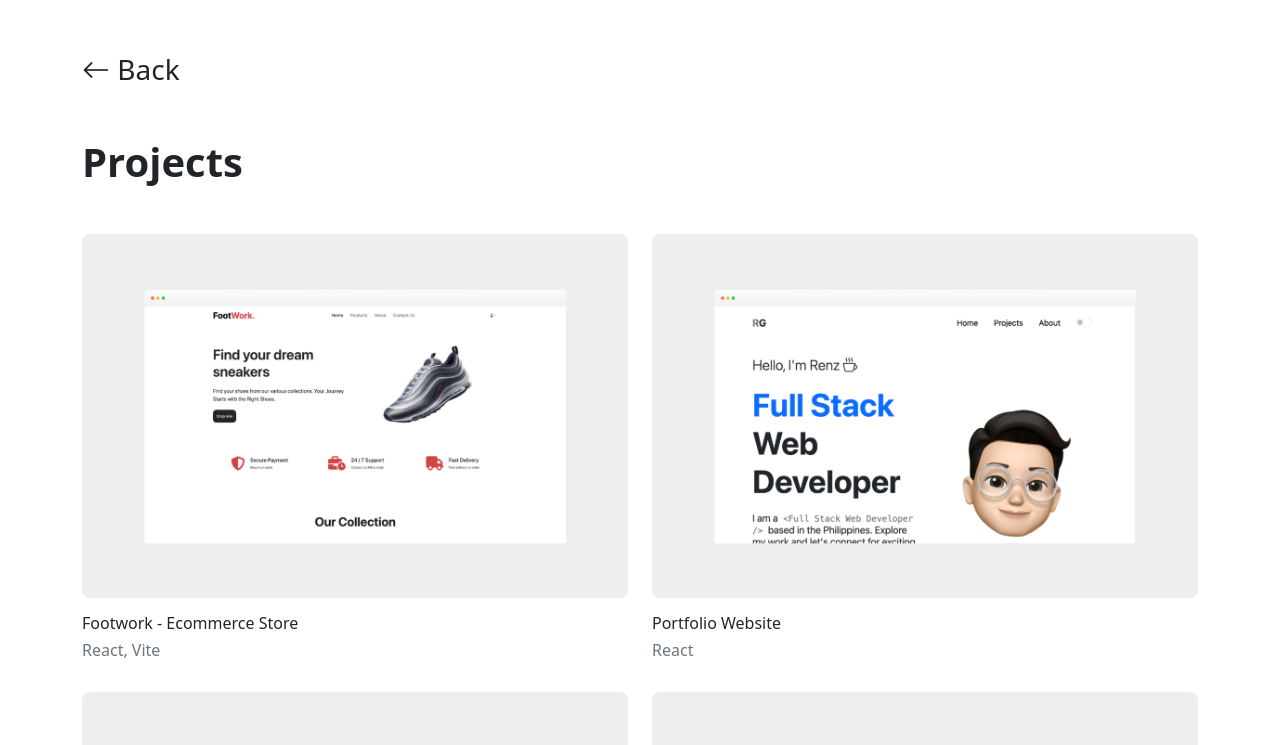
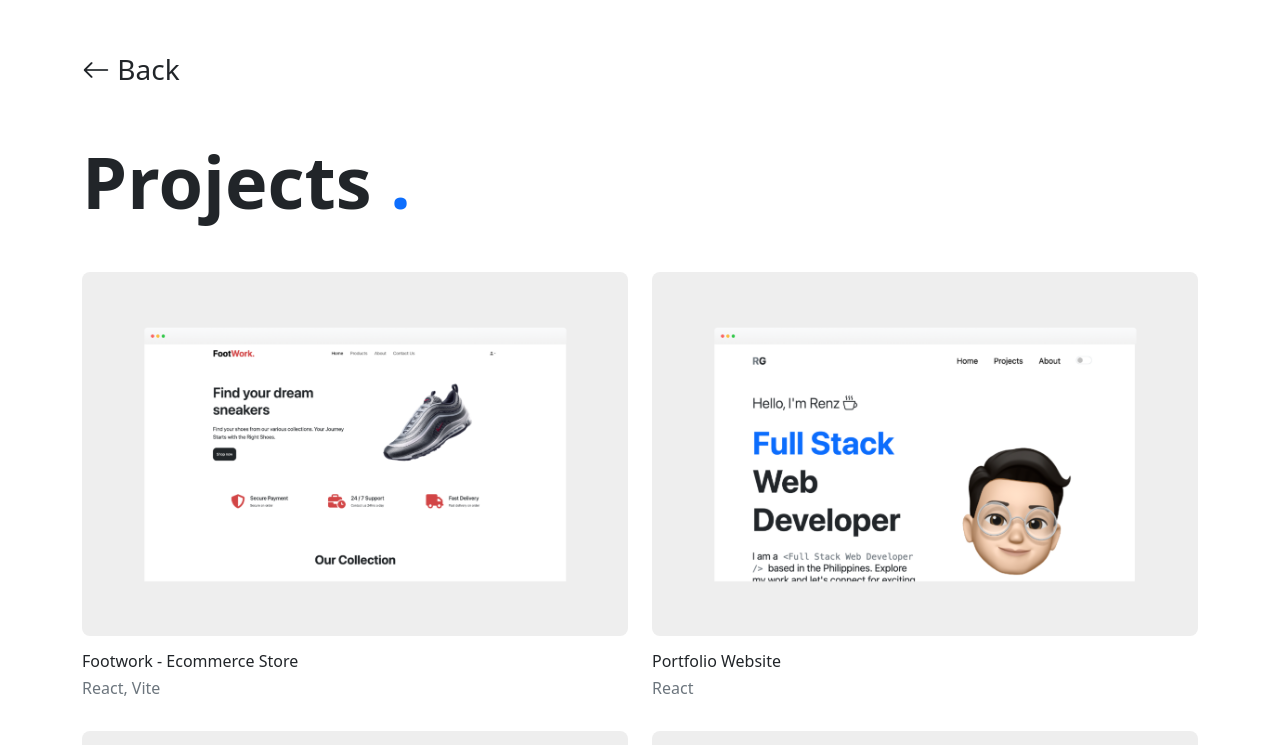
Before and after one commit to renzglrs/portfolio-react, a React (Create React App) app: page /portfolio-react/projects in a window 1280 px wide. Shown: the top 745 px of the page. Built offline with nearby package versions, Linux system fonts and the light colour scheme.

Commit message:
Added about page. Link to cv

```diff
--- a/src/components/BannerButton.js
+++ b/src/components/BannerButton.js
@@ -4,8 +4,8 @@ const BannerButton = () => {
   return(
     <>
       <div className="button-group d-md-flex flex-md-row flex-column gap-3">
-        <Link to="/projects" type="button" className="btn btn-lg btn-dark me-2">Projects <i className="bi bi-arrow-up-right-square-fill"></i></Link>
-        <Link to="/about" type="button" className="btn btn-lg btn-outline-dark me-2">About <i className="bi bi-arrow-up-right-square-fill"></i></Link>
+        <a href="https://drive.google.com/file/d/1xWozCZY0kys6-aZCg2FdAoIL2Z8nfY8z/view?usp=sharing" target="_blank" rel="noreferrer" type="button" className="btn btn-lg btn-dark me-2">Download CV <i className="bi bi-arrow-up-right-square-fill"></i></a>
+        <Link to="/projects" type="button" className="btn btn-lg btn-outline-dark me-2">Projects <i className="bi bi-arrow-up-right-square-fill"></i></Link>
         {/* <Link to="/resume" type="button" className="btn btn-lg btn-outline-dark">Resume <i className="bi bi-arrow-up-right-square-fill"></i></Link>
         <Link to="/contact" type="button" className="btn btn-lg btn-outline-dark">Contact <i className="bi bi-arrow-up-right-square-fill"></i></Link> */}
       </div>
--- a/src/pages/AboutPage.js
+++ b/src/pages/AboutPage.js
@@ -1,8 +1,27 @@
-import React from 'react'
+import Heading from '../components/Heading';
+import { Link } from 'react-router-dom';
+import { Container, Row, Col } from 'react-bootstrap';
 
 const AboutPage = () => {
   return (
-    <div>AboutPage</div>
+    <>
+      <section id="hero_section">
+        <div data-aos="fade-up" data-aos-duration="1500">
+          <Container>
+              <Row className="py-5">
+                <Col>
+                    <Link to="/" className="btn-link mb-5 text-decoration-none text-dark fs-3"><i className="bi bi-arrow-left"></i> Back</Link>
+                </Col>
+              </Row>
+              <Row>
+                <Col>
+                    <Heading title="About me" />
+                </Col>
+              </Row>
+          </Container>
+        </div>
+      </section>
+    </>
   )
 }
 
--- a/src/pages/HomePage.js
+++ b/src/pages/HomePage.js
@@ -53,7 +53,7 @@ const HomePage = () => {
       <section id="experience_section">
         <div data-aos="fade-up" data-aos-duration="1500" className="h-100 py-5 my-5">
           <Container>
-            <Heading title="Experience" />
+            <Heading title="Contact me" />
             <Experience />
           </Container>
         </div>
--- a/src/pages/ProjectPage.js
+++ b/src/pages/ProjectPage.js
@@ -1,18 +1,23 @@
-import { Container } from "react-bootstrap";
 import ProjectList from "../components/ProjectList";
+import Heading from "../components/Heading";
 import { Link } from "react-router-dom";
+import { Container, Row, Col } from "react-bootstrap";
 
 const ProjectPage = () => {
   return (
     <div data-aos="fade-up" data-aos-duration="1500">
       <Container >
-          <div className="vh-100 pt-5">
-            <div className="mb-5">
-              <Link to="/" className="btn-link mb-5 text-decoration-none text-dark fs-3"><i className="bi bi-arrow-left"></i> Back</Link>
-            </div>
-            <h1 className="mb-5 fw-bold">Projects</h1>
+        <Row className="py-5">
+          <Col>
+            <Link to="/" className="btn-link mb-5 text-decoration-none text-dark fs-3"><i className="bi bi-arrow-left"></i> Back</Link>
+          </Col>
+        </Row>
+        <Row>
+          <Col>
+            <Heading title="Projects" />
             <ProjectList />
-          </div>
+          </Col>
+        </Row>
 
       </Container>
     </div>
```
Also changed, not shown: 1 other file (tests, documents, lock files or other folders).
